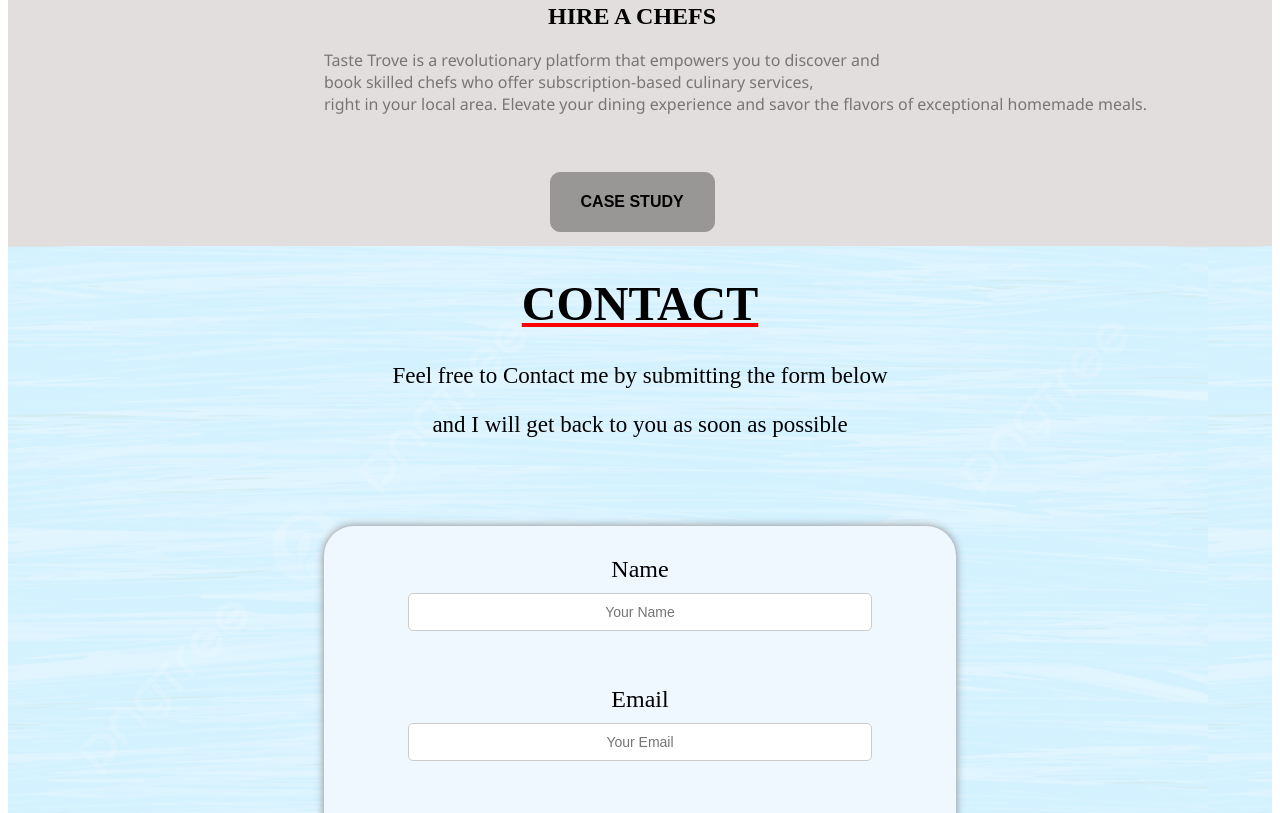
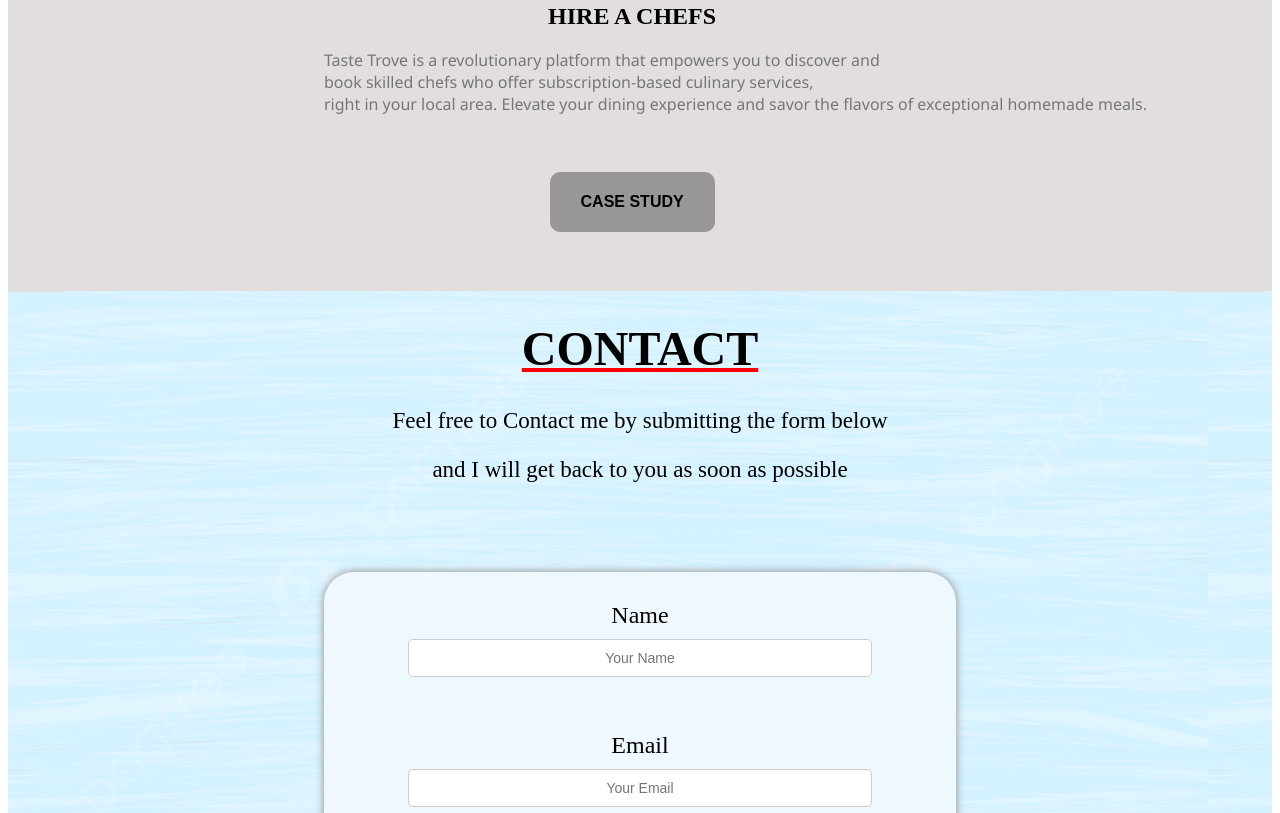
Before and after one commit to shivam-khode01/potfolio, a plain HTML site: page index.html in a window 1280 px wide. Shown: the part 4382-5195 px from the top of the page. Drawn offline with nearby package versions, Linux system fonts and the light colour scheme.

Commit message:
Add files via upload

```diff
--- a/style.css
+++ b/style.css
@@ -489,6 +489,7 @@
     display: flexbox;
     height:auto;
     width: 100%;
+    padding-bottom: 30px;
    background-color:#e2dede;
 }
 .project-title{
@@ -657,11 +658,11 @@
     }
 }
 .contact-section{
-background-image: url(image1.jpg);
+    background-image: url(image1.jpg);
     height:auto;
     width: 100%;
-    margin-top: -2%;
-    padding-bottom:20px;
+    margin-top: -10px;
+    padding-bottom:70px;
 }
 .contact-title{
     display: flex;
```
